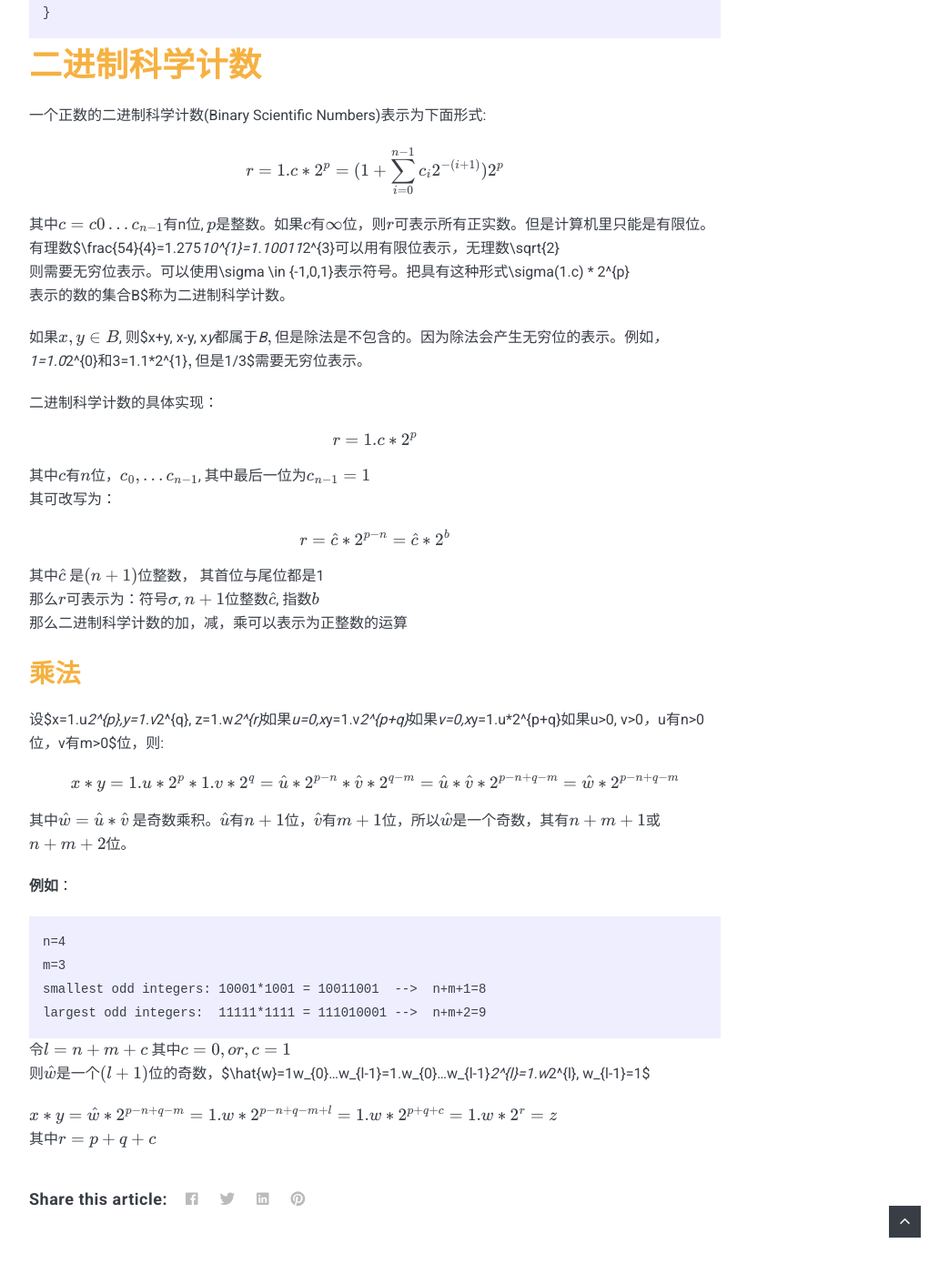
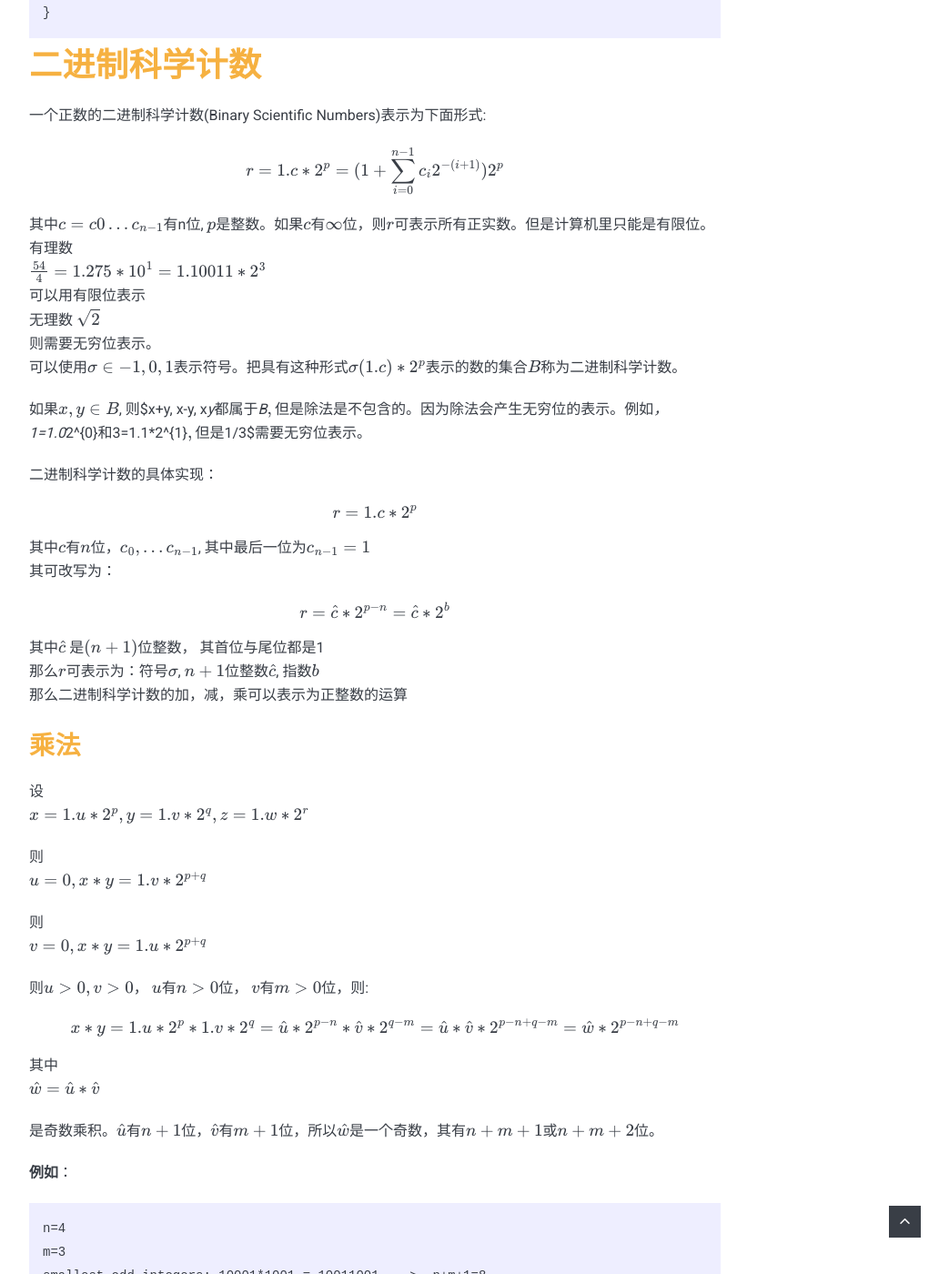
Before and after one commit to Wanglongke/wanglongke.github.io, a Jekyll site: the page built from _posts/2024-01-01-APA001.markdown, in a window 1280 px wide and 1400 px high, scrolled down 8067 px. Shown: the whole window at 91% size, without its empty margins (228-1271 px from the left). Built offline with Jekyll 4.4.1, drawn with Linux system fonts in a browser that asks for light colours; nearby versions of some CDN libraries; formulas are drawn with MathJax 3; some of the changed text lies outside the part shown.

Commit message:
"update"

````diff
--- a/_posts/2024-01-01-APA001.markdown
+++ b/_posts/2024-01-01-APA001.markdown
@@ -297,7 +297,13 @@ void test()
 $$r=1.c*2^{p}=(1+\sum_{i=0}^{n-1}c_{i}2^{-(i+1)})2^{p}$$
 
 其中$c=c0...c_{n-1}$有n位, $p$是整数。如果$c$有$\infty$位，则$r$可表示所有正实数。但是计算机里只能是有限位。
-有理数$\frac{54}{4}=1.275*10^{1}=1.10011*2^{3}$可以用有限位表示，无理数$\sqrt{2}$则需要无穷位表示。可以使用$\sigma \in \{-1,0,1\}$表示符号。把具有这种形式$\sigma(1.c) * 2^{p}$表示的数的集合$B$称为二进制科学计数。
+有理数
+$$\frac{54}{4}=1.275*10^{1}=1.10011*2^{3}$$
+可以用有限位表示
+无理数
+$$\sqrt{2}$$
+则需要无穷位表示。
+可以使用$\sigma \in {-1,0,1}$表示符号。把具有这种形式$\sigma(1.c) * 2^{p}$表示的数的集合$B$称为二进制科学计数。
 
 如果$x,y \in B$, 则$x+y, x-y, x*y$ 都属于$B$, 但是除法是不包含的。因为除法会产生无穷位的表示。例如，$1=1.0*2^{0}$ 和 $3=1.1*2^{1}$, 但是$1/3$需要无穷位表示。
 
@@ -316,14 +322,23 @@ $$r=\hat{c}*2^{p-n}=\hat{c}*2^{b}$$
 
 ## [乘法](乘法)
 
-设$x=1.u*2^{p},y=1.v*2^{q}, z=1.w*2^{r}$
-如果 $u=0,x*y=1.v*2^{p+q}$
-如果 $v=0,x*y=1.u*2^{p+q}$
-如果 $u>0, v>0$， $u$有$n>0$位， $v$有$m>0$位，则:
+设
+$$x=1.u*2^{p},y=1.v*2^{q}, z=1.w*2^{r}$$
+
+则
+$$u=0,x*y=1.v*2^{p+q}$$
+
+则
+$$v=0,x*y=1.u*2^{p+q}$$
+
+则$u>0, v>0$， $u$有$n>0$位， $v$有$m>0$位，则:
 
 $$x*y=1.u*2^{p}*1.v*2^{q}=\hat{u}*2^{p-n}*\hat{v}*2^{q-m}=\hat{u}*\hat{v}*2^{p-n+q-m}=\hat{w}*2^{p-n+q-m}$$
 
-其中$\hat{w}=\hat{u}*\hat{v}$ 是奇数乘积。$\hat{u}$有$n+1$位，$\hat{v}$有$m+1$位，所以$\hat{w}$是一个奇数，其有$n+m+1$或$n+m+2$位。
+其中
+$$\hat{w}=\hat{u}*\hat{v}$$
+
+是奇数乘积。$\hat{u}$有$n+1$位，$\hat{v}$有$m+1$位，所以$\hat{w}$是一个奇数，其有$n+m+1$或$n+m+2$位。
 
 **例如**：
 ```
@@ -333,7 +348,9 @@ smallest odd integers: 10001*1001 = 10011001  -->  n+m+1=8
 largest odd integers:  11111*1111 = 111010001 -->  n+m+2=9
 ```
 令$l=n+m+c$ 其中$c=0,or,c=1$
-则$\hat{w}$是一个$(l+1)$位的奇数，$\hat{w}=1w_{0}...w_{l-1}=1.w_{0}...w_{l-1}*2^{l}=1.w*2^{l}, w_{l-1}=1$
+则$\hat{w}$是一个$(l+1)$位的奇数，
+
+$$\hat{w}=1w_{0}...w_{l-1}=1.w_{0}...w_{l-1}*2^{l}=1.w*2^{l}, w_{l-1}=1$$
 
 $$x*y=\hat{w}*2^{p-n+q-m}=1.w*2^{p-n+q-m+l}=1.w*2^{p+q+c}=1.w*2^{r}=z$$
 其中$r=p+q+c$
````
